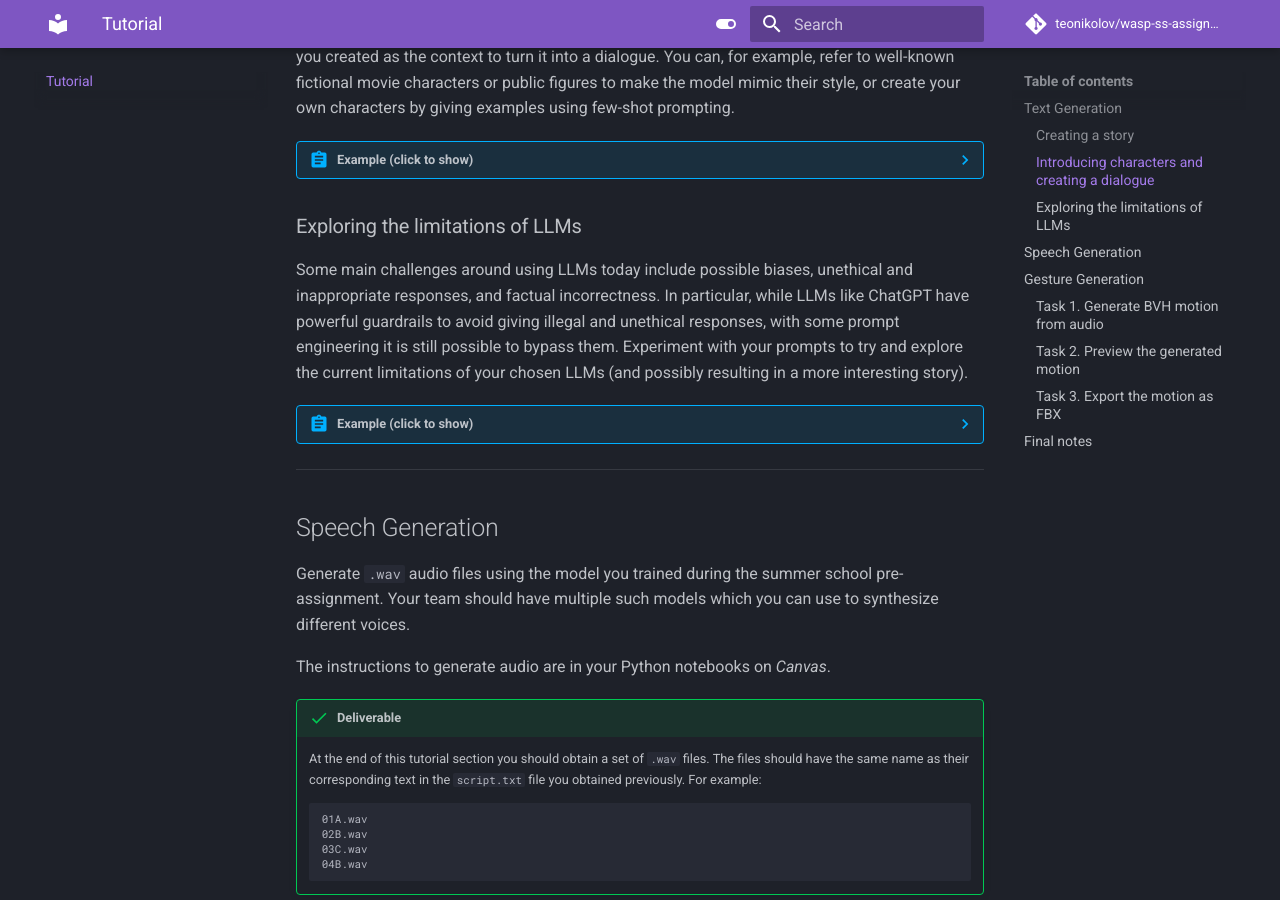
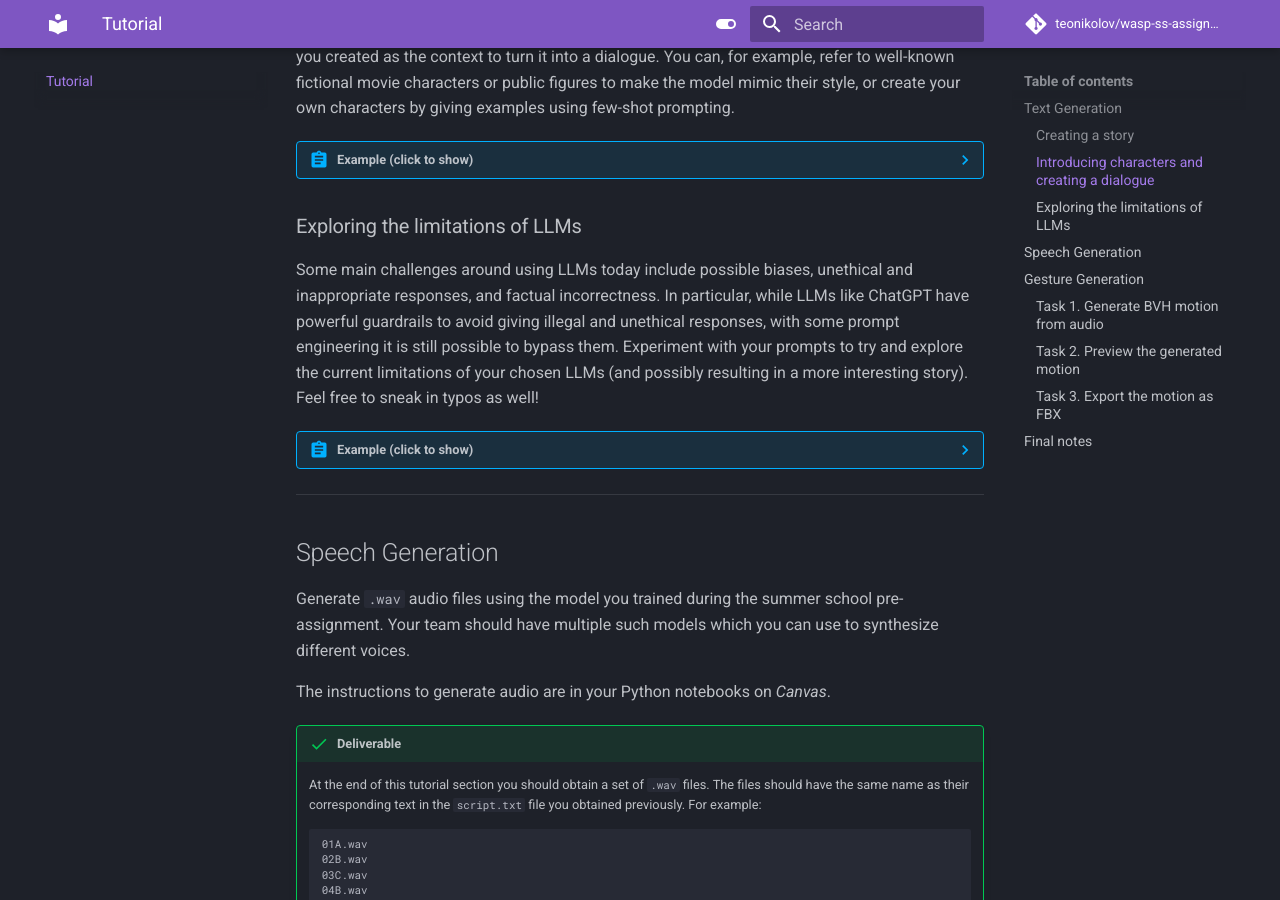
Before and after one commit to TeoNikolov/wasp-ss-assignment, an MkDocs documentation site: the page built from docs/tutorial.md, in a window 1280 px wide and 900 px high, scrolled down 1491 px. Built offline with MkDocs 1.6.1 and Material for MkDocs 9.7.7, drawn with Linux system fonts in a browser that asks for light colours; comment, search, counter and statistics services are not loaded.

Commit message:
Update tutorial.md

```diff
--- a/docs/tutorial.md
+++ b/docs/tutorial.md
@@ -112,7 +112,7 @@ Now that we have set up the story context, you can introduce different character
 
 ### Exploring the limitations of LLMs
 
-Some main challenges around using LLMs today include possible biases, unethical and inappropriate responses, and factual incorrectness. In particular, while LLMs like ChatGPT have powerful guardrails to avoid giving illegal and unethical responses, with some prompt engineering it is still possible to bypass them. Experiment with your prompts to try and explore the current limitations of your chosen LLMs (and possibly resulting in a more interesting story).
+Some main challenges around using LLMs today include possible biases, unethical and inappropriate responses, and factual incorrectness. In particular, while LLMs like ChatGPT have powerful guardrails to avoid giving illegal and unethical responses, with some prompt engineering it is still possible to bypass them. Experiment with your prompts to try and explore the current limitations of your chosen LLMs (and possibly resulting in a more interesting story). Feel free to sneak in typos as well!
 
 ??? abstract "Example (click to show)"
 
```
Also changed, not shown: other parts of docs/tutorial.md (+1 -1 lines).
